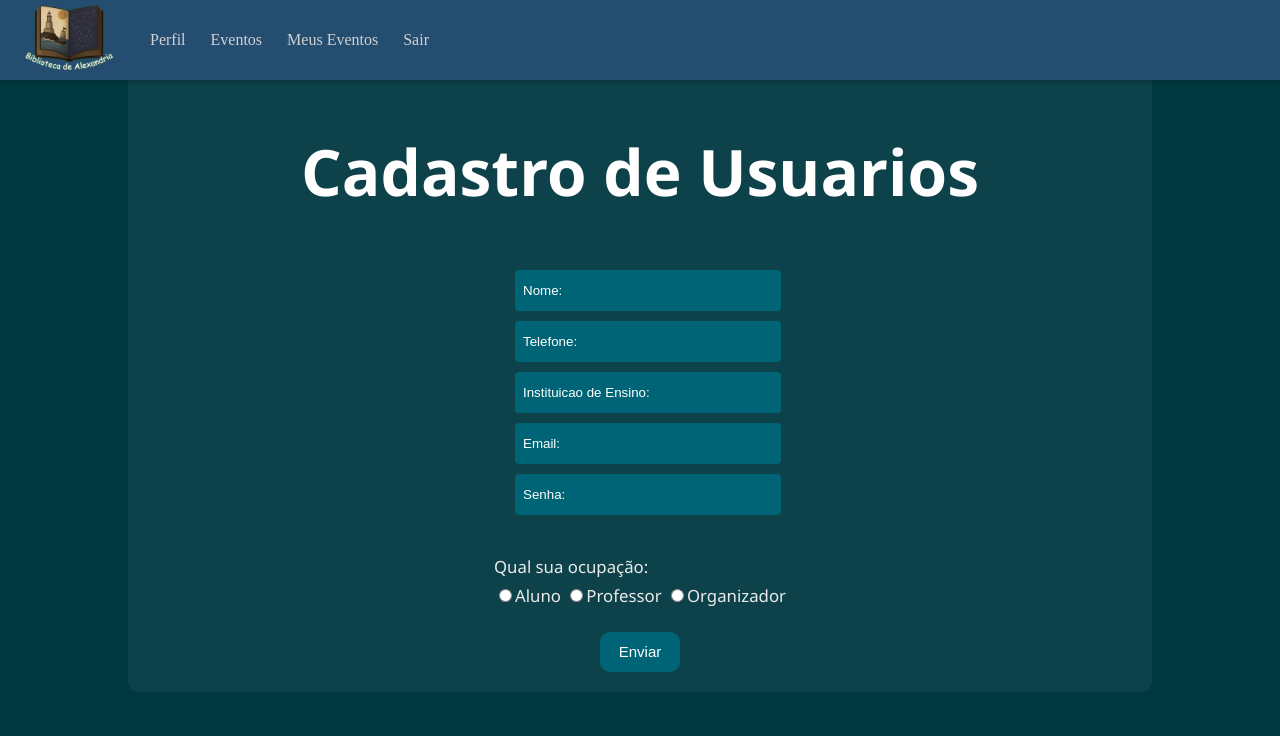
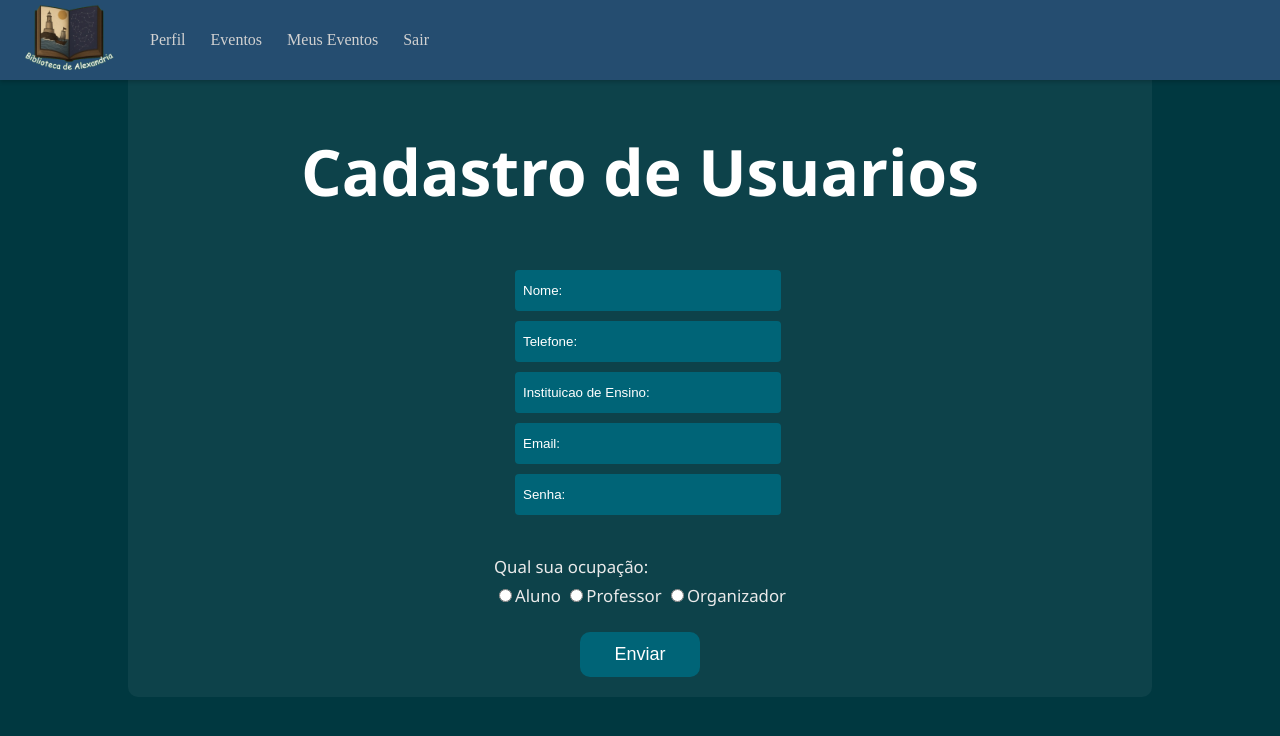
Before and after one commit to Cleitindograu420/Biblioteca_de_Alexandria, a Django app: page /cadastro/ in a window 1280 px wide. Shown: the top 736 px of the page. Run offline with Django 5.2, Linux system fonts and the light colour scheme.

Commit message:
adição de css na tela de cadastro

```diff
--- a/sistem/login/templates/funcoes.html
+++ b/sistem/login/templates/funcoes.html
@@ -24,7 +24,7 @@
                 </div>
 
                 <div id="senhaDiv" style="display: block;">
-                    <input name= "senha" class="form-control-sm" type="text"placeholder="Senha:" required>
+                    <input name= "senha" class="form-control-sm" type="password"placeholder="Senha:" required>
                 </div>
 
                 <!--token para organizador-->
@@ -44,22 +44,25 @@
                     // Exibe o campo de senha especial somente se "organizador" for selecionado
                     const radios = document.querySelectorAll('input[name="tipo"]');
                     const tokenDiv = document.getElementById('tokenAcessoDiv');
+                    const tokenInput = tokenDiv.querySelector('input');
+
                     radios.forEach(radio => {
                         radio.addEventListener('change', function() {
                             if (this.value === 'organizador') {
                                 tokenDiv.style.display = 'block';
+                                tokenInput.required = true;   // ATIVAR
                             } else {
                                 tokenDiv.style.display = 'none';
-
-
+                                tokenInput.required = false;  // DESATIVAR
                             }
                         });
                     });
+
                 </script>
             </div>
             <div class="div-button">
-                <button class="form-control-sm">Enviar</button>
+                <button type="submit" class="btn-enviar">Enviar</button>
             </div>
-            </form>
+        </form>
         </div>
 {% endblock content %}
--- a/sistem/static/Css/style_cad_user.css
+++ b/sistem/static/Css/style_cad_user.css
@@ -38,19 +38,25 @@
     align-items: center;
 }
 
-.div-button{
+.div-button {
     display: flex;
     justify-content: center;
-    align-items: center;
     margin-top: 20px;
 }
-.div-button button {
 
-    width: 80px;
-    height: 40px;
-    font-size: 15px;
-    border: 3px solid #006477;;
+.btn-enviar {
+    width: 120px;
+    height: 45px;
+    background-color: #006477;
+    border: none;
+    color: #ffffff;
+    font-size: 18px;
     border-radius: 10px;
+    cursor: pointer;
+}
+
+.btn-enviar:hover {
+    background-color: #004f5e;
 }
 
 /*----------------------------------------------------------------------------------*/
```
